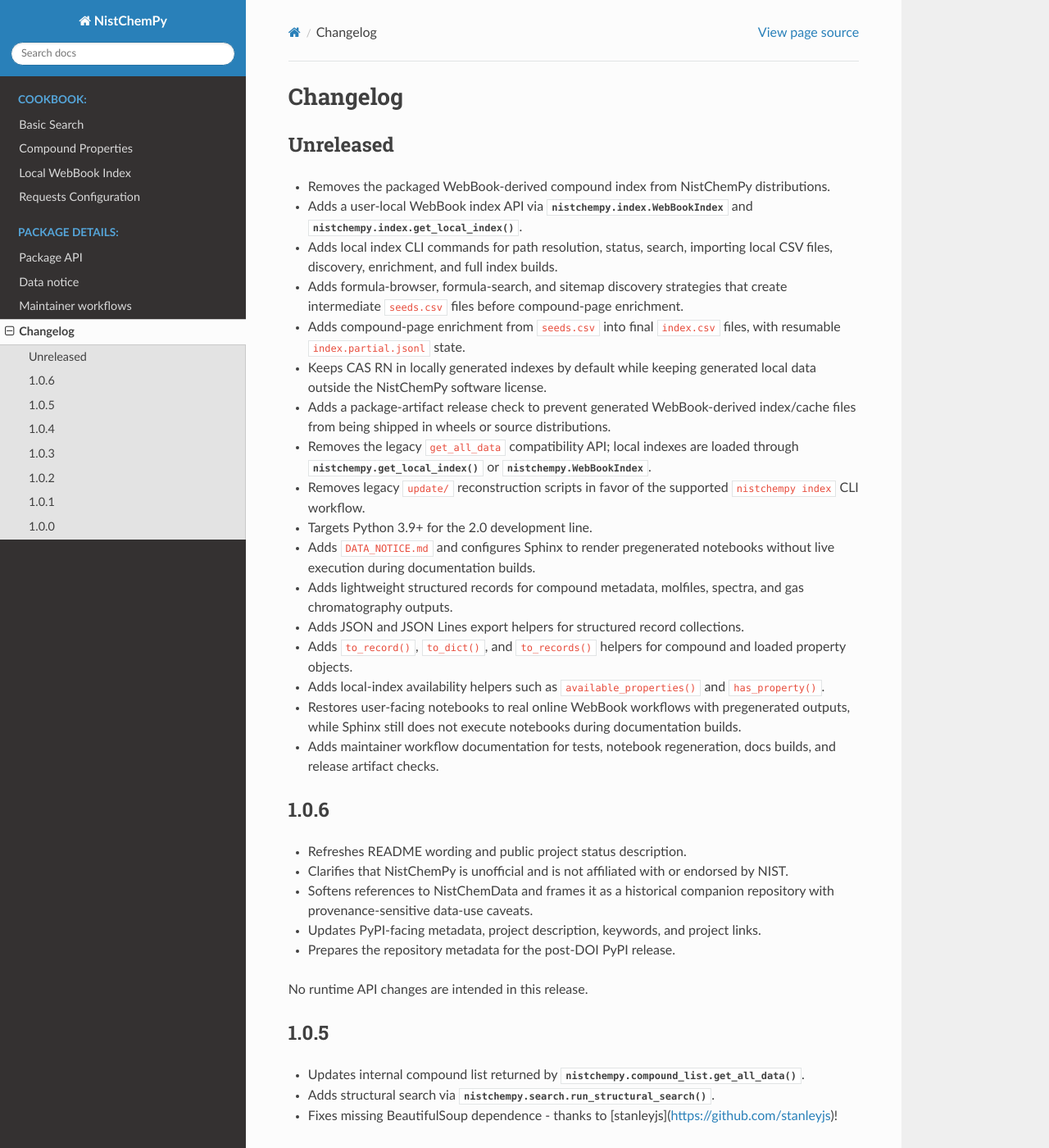
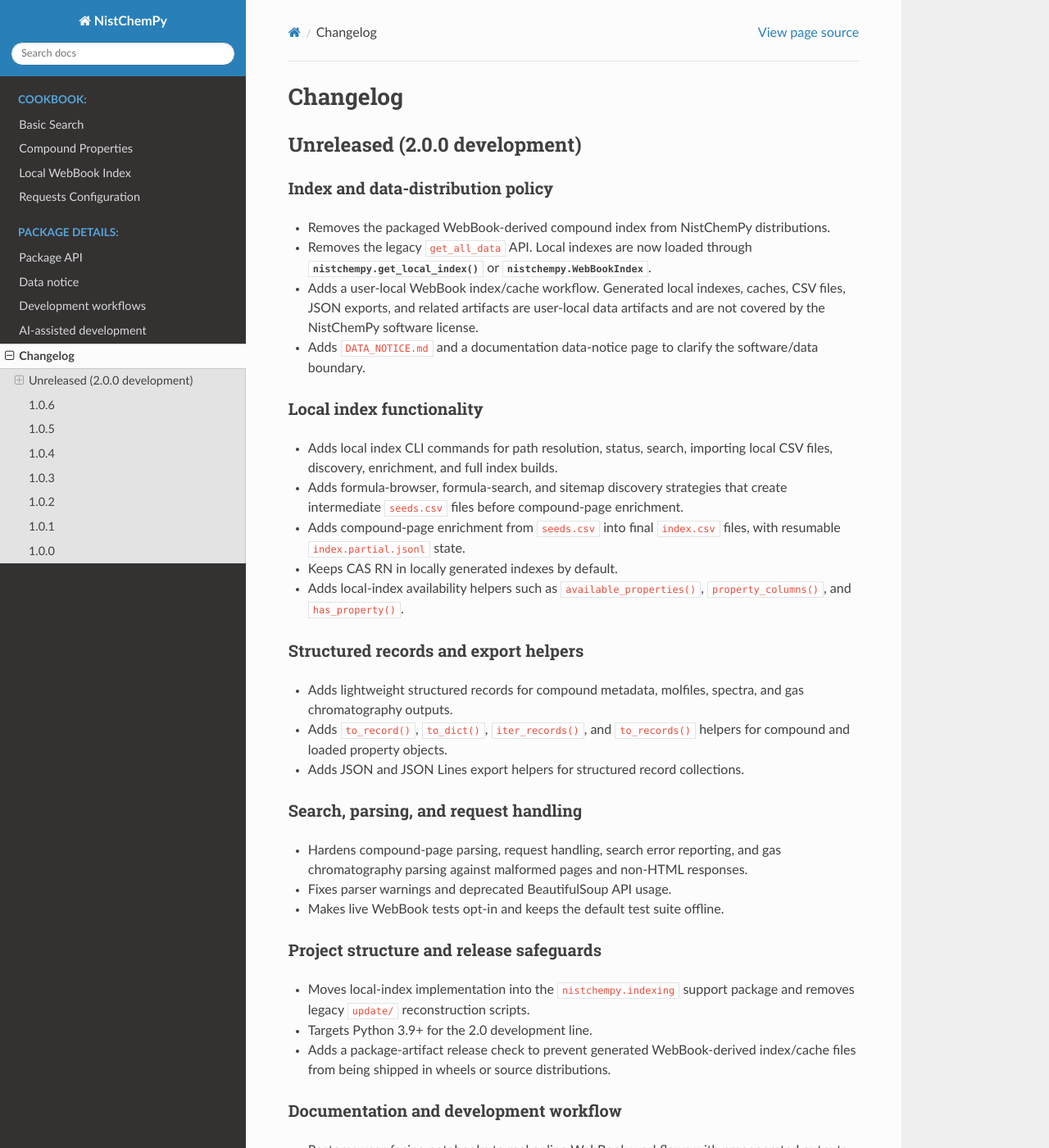
Before and after one commit to IvanChernyshov/NistChemPy, a Sphinx documentation site: the page built from docs/source/changelog.rst, in a window 1280 px wide and 1400 px high. Shown: the whole window at 82% size. Built offline with Sphinx 7.4.7 and the Read the Docs theme 3.1.0, drawn with Linux system fonts in a browser that asks for light colours; some of the changed text lies outside the part shown.

Commit message:
docs: polish public docs links changelog and AI note

```diff
--- a/docs/source/api.rst
+++ b/docs/source/api.rst
@@ -105,7 +105,7 @@ Requests
 Parsing helpers
 ---------------
 
-The parsing modules are useful for maintainers and advanced users who need to
+The parsing modules are useful for contributors and advanced users who need to
 inspect or adapt WebBook HTML parsing behavior.
 
 .. automodule:: nistchempy.parsing.compound
--- a/docs/source/changelog.rst
+++ b/docs/source/changelog.rst
@@ -1,12 +1,22 @@
 Changelog
 =========
 
-Unreleased
-----------
+Unreleased (2.0.0 development)
+------------------------------
+
+Index and data-distribution policy
+~~~~~~~~~~~~~~~~~~~~~~~~~~~~~~~~~~
 
 * Removes the packaged WebBook-derived compound index from NistChemPy distributions.
 
-* Adds a user-local WebBook index API via :py:class:`nistchempy.index.WebBookIndex` and :py:func:`nistchempy.index.get_local_index`.
+* Removes the legacy ``get_all_data`` API. Local indexes are now loaded through :py:func:`nistchempy.get_local_index` or :py:class:`nistchempy.WebBookIndex`.
+
+* Adds a user-local WebBook index/cache workflow. Generated local indexes, caches, CSV files, JSON exports, and related artifacts are user-local data artifacts and are not covered by the NistChemPy software license.
+
+* Adds ``DATA_NOTICE.md`` and a documentation data-notice page to clarify the software/data boundary.
+
+Local index functionality
+~~~~~~~~~~~~~~~~~~~~~~~~~
 
 * Adds local index CLI commands for path resolution, status, search, importing local CSV files, discovery, enrichment, and full index builds.
 
@@ -14,29 +24,47 @@ Unreleased
 
 * Adds compound-page enrichment from ``seeds.csv`` into final ``index.csv`` files, with resumable ``index.partial.jsonl`` state.
 
-* Keeps CAS RN in locally generated indexes by default while keeping generated local data outside the NistChemPy software license.
+* Keeps CAS RN in locally generated indexes by default.
+
+* Adds local-index availability helpers such as ``available_properties()``, ``property_columns()``, and ``has_property()``.
+
+Structured records and export helpers
+~~~~~~~~~~~~~~~~~~~~~~~~~~~~~~~~~~~~~
+
+* Adds lightweight structured records for compound metadata, molfiles, spectra, and gas chromatography outputs.
+
+* Adds ``to_record()``, ``to_dict()``, ``iter_records()``, and ``to_records()`` helpers for compound and loaded property objects.
+
+* Adds JSON and JSON Lines export helpers for structured record collections.
+
+Search, parsing, and request handling
+~~~~~~~~~~~~~~~~~~~~~~~~~~~~~~~~~~~~~
+
+* Hardens compound-page parsing, request handling, search error reporting, and gas chromatography parsing against malformed pages and non-HTML responses.
+
+* Fixes parser warnings and deprecated BeautifulSoup API usage.
+
+* Makes live WebBook tests opt-in and keeps the default test suite offline.
+
+Project structure and release safeguards
+~~~~~~~~~~~~~~~~~~~~~~~~~~~~~~~~~~~~~~~~
+
+* Moves local-index implementation into the ``nistchempy.indexing`` support package and removes legacy ``update/`` reconstruction scripts.
+
+* Targets Python 3.9+ for the 2.0 development line.
 
 * Adds a package-artifact release check to prevent generated WebBook-derived index/cache files from being shipped in wheels or source distributions.
 
-* Removes the legacy ``get_all_data`` compatibility API; local indexes are loaded through :py:func:`nistchempy.get_local_index` or :py:class:`nistchempy.WebBookIndex`.
-
-* Removes legacy ``update/`` reconstruction scripts in favor of the supported ``nistchempy index`` CLI workflow.
-
-* Targets Python 3.9+ for the 2.0 development line.
-
-* Adds ``DATA_NOTICE.md`` and configures Sphinx to render pregenerated notebooks without live execution during documentation builds.
-
-* Adds lightweight structured records for compound metadata, molfiles, spectra, and gas chromatography outputs.
-
-* Adds JSON and JSON Lines export helpers for structured record collections.
-
-* Adds ``to_record()``, ``to_dict()``, and ``to_records()`` helpers for compound and loaded property objects.
-
-* Adds local-index availability helpers such as ``available_properties()`` and ``has_property()``.
+Documentation and development workflow
+~~~~~~~~~~~~~~~~~~~~~~~~~~~~~~~~~~~~~~
 
 * Restores user-facing notebooks to real online WebBook workflows with pregenerated outputs, while Sphinx still does not execute notebooks during documentation builds.
 
-* Adds maintainer workflow documentation for tests, notebook regeneration, docs builds, and release artifact checks.
+* Adds a tiny local-index CSV documentation fixture so users can see the generated-index schema without building a full cache.
+
+* Adds development workflow documentation for offline tests, online tests, notebook regeneration, docs builds, and release artifact checks.
+
+* Adds a public note on AI-assisted development.
 
 1.0.6
 -----
@@ -49,19 +77,17 @@ Unreleased
 
 * Updates PyPI-facing metadata, project description, keywords, and project links.
 
-* Prepares the repository metadata for the post-DOI PyPI release.
-
 No runtime API changes are intended in this release.
 
 
 1.0.5
 -------------------------
 
-* Updates internal compound list returned by :py:func:`nistchempy.compound_list.get_all_data`.
+* Updates the historical bundled compound list returned by ``nistchempy.compound_list.get_all_data``.
 
 * Adds structural search via :py:func:`nistchempy.search.run_structural_search`.
 
-* Fixes missing BeautifulSoup dependence - thanks to [stanleyjs](https://github.com/stanleyjs)!
+* Fixes missing BeautifulSoup dependency - thanks to `stanleyjs <https://github.com/stanleyjs>`_!
 
 
 1.0.4
@@ -81,7 +107,7 @@ No runtime API changes are intended in this release.
 1.0.3
 -----
 
-* Adds functionality to extract gas chromatogaraphy data via :py:meth:`nistchempy.compound.Compound.get_gas_chromatography`.
+* Adds functionality to extract gas chromatography data via ``NistCompound.get_gas_chromatography``.
 
 * Adds functionality to set up requests kwargs via :py:class:`nistchempy.requests.RequestConfig`.
 
@@ -93,13 +119,13 @@ No runtime API changes are intended in this release.
 1.0.2
 -----
 
-* Adds c.a. 10 000 of missing InChI strings to the pre-saved data on compounds (:py:func:`nistchempy.compound_list.get_all_data`).
+* Adds approximately 10,000 missing InChI strings to the historical pre-saved compound data returned by ``nistchempy.compound_list.get_all_data``.
 
-* Fixes bug in update resulted in c.a. 10 000 of missing InChI strings.
+* Fixes an update bug that resulted in approximately 10,000 missing InChI strings.
 
 * Fixes chemical formula parser.
 
-* Adds reference to repo containing data extracted from NIST Chemistry WebBook (`NistChemData <https://github.com/IvanChernyshov/NistChemData>`_).
+* Adds reference to repo containing data extracted from NIST Chemistry WebBook (`NistChemData <https://github.com/muCommons/NistChemData>`_).
 
 
 1.0.1
--- a/pyproject.toml
+++ b/pyproject.toml
@@ -65,9 +65,9 @@ dev = [
 ]
 
 [project.urls]
-Documentation = "https://ivanchernyshov.github.io/NistChemPy/"
-Repository = "https://github.com/IvanChernyshov/NistChemPy.git"
-Issues = "https://github.com/IvanChernyshov/NistChemPy/issues"
+Documentation = "https://mucommons.github.io/NistChemPy/"
+Repository = "https://github.com/muCommons/NistChemPy.git"
+Issues = "https://github.com/muCommons/NistChemPy/issues"
 
 [project.scripts]
 nistchempy = "nistchempy.cli:main"
```
Also changed, not shown: other parts of docs/source/changelog.rst (+1 -1 lines), AI_USE.md (added, +16 -0 lines), README.md (+24 -15 lines), docs/index.rst (+13 -4 lines), docs/source/ai_assisted_development.rst (added, +17 -0 lines), docs/source/development_workflows.rst (renamed from docs/source/maintainer_workflows.rst, +6 -6 lines), 2 other files.
